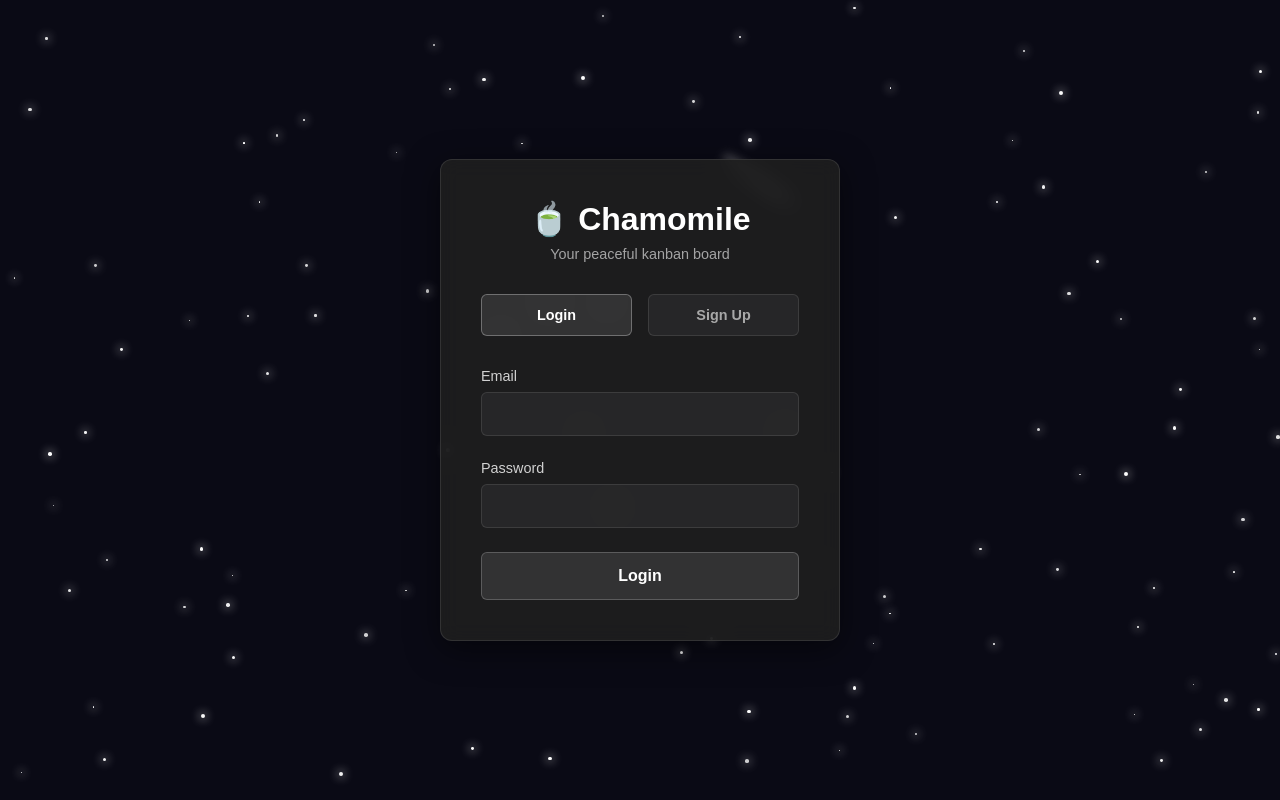
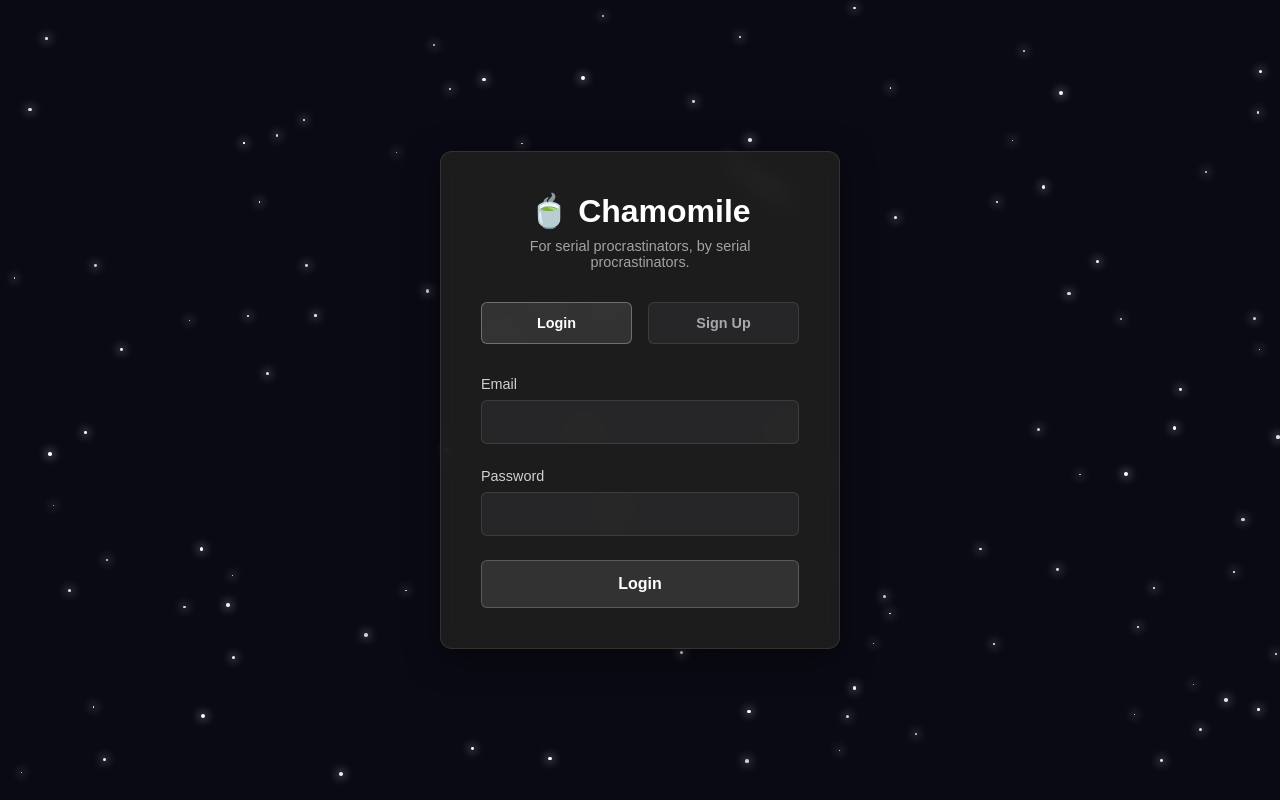
Before and after one commit to TDJR007/Chamomile, a website: page public/auth.html in a window 1280 px wide. Drawn offline with Linux system fonts and the light colour scheme.

Commit message:
Updated ouputs, changed styling.

```diff
--- a/public/auth.html
+++ b/public/auth.html
@@ -15,7 +15,7 @@
     <div class="auth-container">
         <div class="auth-box">
             <h1>🍵 Chamomile</h1>
-            <p class="subtitle">Your peaceful kanban board</p>
+            <p class="subtitle">For serial procrastinators, by serial procrastinators.</p>
 
             <!-- Tabs -->
             <div class="auth-tabs">
--- a/public/styles.css
+++ b/public/styles.css
@@ -534,7 +534,7 @@ body {
 	display: none;
 }
 
-@media (max-width: 600px) {
+@media (max-width: 1400px) {
 	.user-email {
 		display: none;
 		/* Hide email, show only logout button */
```
Also changed, not shown: README.md, outputs/login-screen.png (added), outputs/main-page.png (added).
